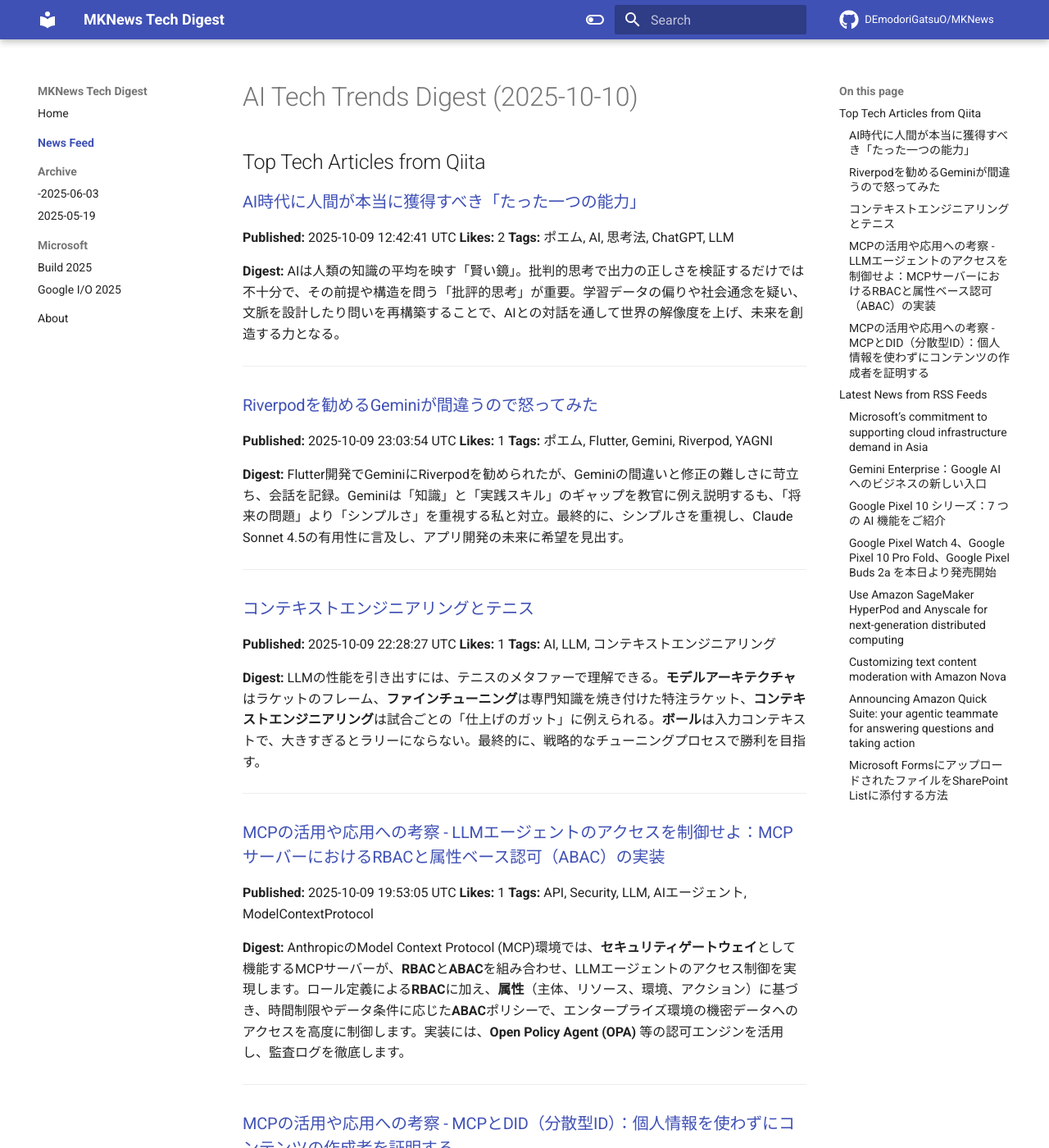
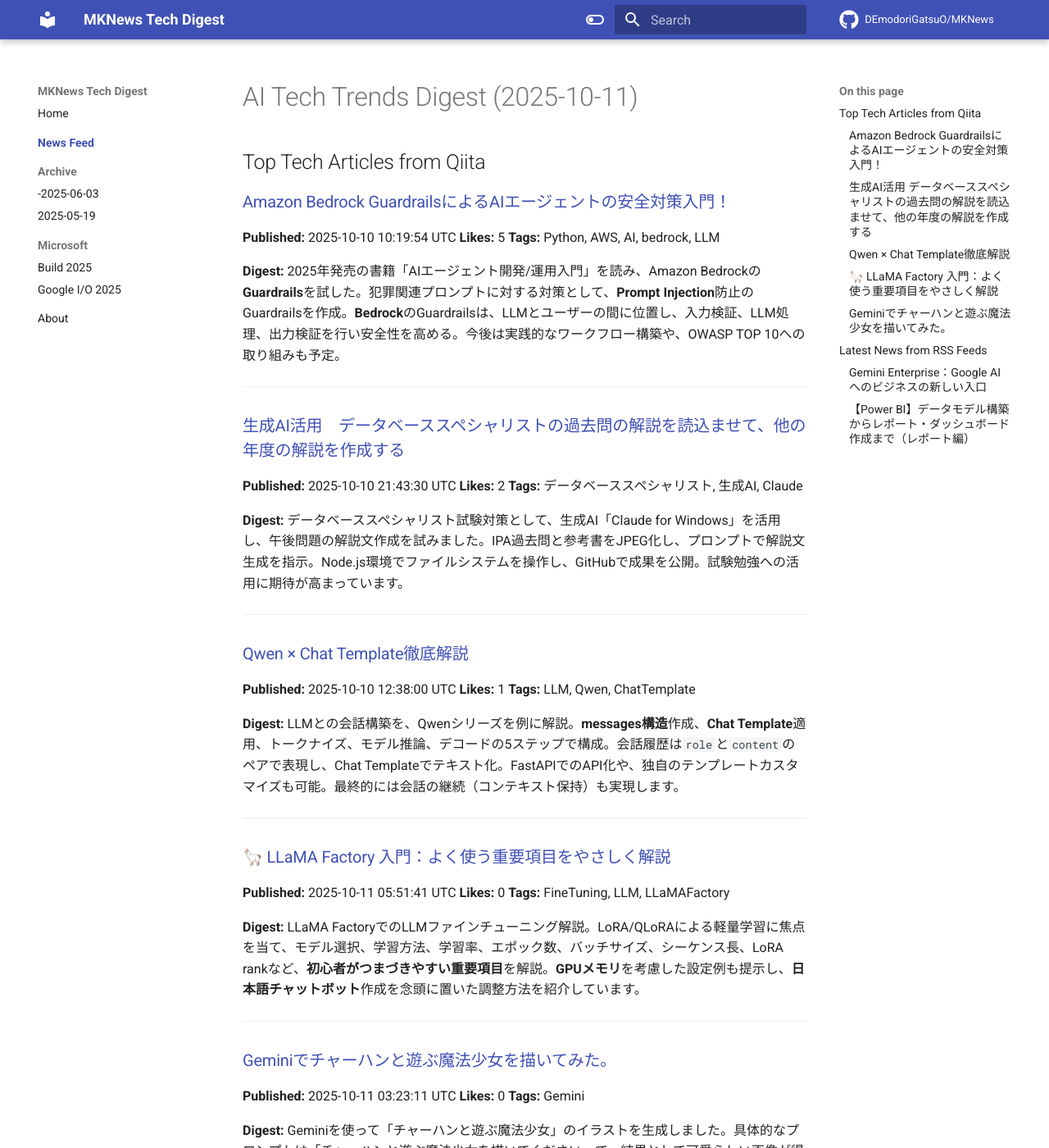
Before and after one commit to DEmodoriGatsuO/MKNews, an MkDocs documentation site: the page built from docs/news/index.md, in a window 1280 px wide and 1400 px high. Shown: the whole window at 82% size. Built offline with MkDocs 1.6.1 and Material for MkDocs 9.7.7, drawn with Linux system fonts in a browser that asks for light colours; comment, search, counter and statistics services are not loaded; some of the changed text lies outside the part shown.

Commit message:
Automated AI Tech Digest - 2025-10-11

```diff
--- a/docs/news/index.md
+++ b/docs/news/index.md
@@ -1,71 +1,61 @@
-# AI Tech Trends Digest (2025-10-10)
+# AI Tech Trends Digest (2025-10-11)
 
 
 ## Top Tech Articles from Qiita
 
 
-### [AI時代に人間が本当に獲得すべき「たった一つの能力」](https://qiita.com/makotosaekit/items/57e27c8c9eaefa06e182)
-**Published:** 2025-10-09 12:42:41 UTC
-**Likes:** 2
-**Tags:** ポエム, AI, 思考法, ChatGPT, LLM
+### [Amazon Bedrock GuardrailsによるAIエージェントの安全対策入門！](https://qiita.com/eno49conan/items/e4ca8be64afb984c5a68)
+**Published:** 2025-10-10 10:19:54 UTC
+**Likes:** 5
+**Tags:** Python, AWS, AI, bedrock, LLM
 
 **Digest:**
-AIは人類の知識の平均を映す「賢い鏡」。批判的思考で出力の正しさを検証するだけでは不十分で、その前提や構造を問う「批評的思考」が重要。学習データの偏りや社会通念を疑い、文脈を設計したり問いを再構築することで、AIとの対話を通して世界の解像度を上げ、未来を創造する力となる。
+2025年発売の書籍「AIエージェント開発/運用入門」を読み、Amazon Bedrockの**Guardrails**を試した。犯罪関連プロンプトに対する対策として、**Prompt Injection**防止のGuardrailsを作成。**Bedrock**のGuardrailsは、LLMとユーザーの間に位置し、入力検証、LLM処理、出力検証を行い安全性を高める。今後は実践的なワークフロー構築や、OWASP TOP 10への取り組みも予定。
 
 ---
 
-### [Riverpodを勧めるGeminiが間違うので怒ってみた](https://qiita.com/yniji/items/1b86ada6a25d4e470724)
-**Published:** 2025-10-09 23:03:54 UTC
-**Likes:** 1
-**Tags:** ポエム, Flutter, Gemini, Riverpod, YAGNI
+### [生成AI活用　データベーススペシャリストの過去問の解説を読込ませて、他の年度の解説を作成する](https://qiita.com/RYA234/items/4101ab27d285cf902f80)
+**Published:** 2025-10-10 21:43:30 UTC
+**Likes:** 2
+**Tags:** データベーススペシャリスト, 生成AI, Claude
 
 **Digest:**
-Flutter開発でGeminiにRiverpodを勧められたが、Geminiの間違いと修正の難しさに苛立ち、会話を記録。Geminiは「知識」と「実践スキル」のギャップを教官に例え説明するも、「将来の問題」より「シンプルさ」を重視する私と対立。最終的に、シンプルさを重視し、Claude Sonnet 4.5の有用性に言及し、アプリ開発の未来に希望を見出す。
+データベーススペシャリスト試験対策として、生成AI「Claude for Windows」を活用し、午後問題の解説文作成を試みました。IPA過去問と参考書をJPEG化し、プロンプトで解説文生成を指示。Node.js環境でファイルシステムを操作し、GitHubで成果を公開。試験勉強への活用に期待が高まっています。
 
 ---
 
-### [コンテキストエンジニアリングとテニス](https://qiita.com/s-age/items/e7659120dcaece4b7688)
-**Published:** 2025-10-09 22:28:27 UTC
+### [Qwen × Chat Template徹底解説](https://qiita.com/softbase/items/cdb5087005cf92ffd6ab)
+**Published:** 2025-10-10 12:38:00 UTC
 **Likes:** 1
-**Tags:** AI, LLM, コンテキストエンジニアリング
+**Tags:** LLM, Qwen, ChatTemplate
 
 **Digest:**
-LLMの性能を引き出すには、テニスのメタファーで理解できる。**モデルアーキテクチャ**はラケットのフレーム、**ファインチューニング**は専門知識を焼き付けた特注ラケット、**コンテキストエンジニアリング**は試合ごとの「仕上げのガット」に例えられる。**ボール**は入力コンテキストで、大きすぎるとラリーにならない。最終的に、戦略的なチューニングプロセスで勝利を目指す。
+LLMとの会話構築を、Qwenシリーズを例に解説。**messages構造**作成、**Chat Template**適用、トークナイズ、モデル推論、デコードの5ステップで構成。会話履歴は`role`と`content`のペアで表現し、Chat Templateでテキスト化。FastAPIでのAPI化や、独自のテンプレートカスタマイズも可能。最終的には会話の継続（コンテキスト保持）も実現します。
 
 ---
 
-### [MCPの活用や応用への考察 - LLMエージェントのアクセスを制御せよ：MCPサーバーにおけるRBACと属性ベース認可（ABAC）の実装](https://qiita.com/555hamano/items/045655b0ea8fc65705ea)
-**Published:** 2025-10-09 19:53:05 UTC
-**Likes:** 1
-**Tags:** API, Security, LLM, AIエージェント, ModelContextProtocol
+### [🦙 LLaMA Factory 入門：よく使う重要項目をやさしく解説](https://qiita.com/softbase/items/b6227587a072ae577d5f)
+**Published:** 2025-10-11 05:51:41 UTC
+**Likes:** 0
+**Tags:** FineTuning, LLM, LLaMAFactory
 
 **Digest:**
-AnthropicのModel Context Protocol (MCP)環境では、**セキュリティゲートウェイ**として機能するMCPサーバーが、**RBAC**と**ABAC**を組み合わせ、LLMエージェントのアクセス制御を実現します。ロール定義による**RBAC**に加え、**属性**（主体、リソース、環境、アクション）に基づき、時間制限やデータ条件に応じた**ABAC**ポリシーで、エンタープライズ環境の機密データへのアクセスを高度に制御します。実装には、**Open Policy Agent (OPA)** 等の認可エンジンを活用し、監査ログを徹底します。
+LLaMA FactoryでのLLMファインチューニング解説。LoRA/QLoRAによる軽量学習に焦点を当て、モデル選択、学習方法、学習率、エポック数、バッチサイズ、シーケンス長、LoRA rankなど、**初心者がつまづきやすい重要項目**を解説。**GPUメモリ**を考慮した設定例も提示し、**日本語チャットボット**作成を念頭に置いた調整方法を紹介しています。
 
 ---
 
-### [MCPの活用や応用への考察 - MCPとDID（分散型ID）：個人情報を使わずにコンテンツの作成者を証明する](https://qiita.com/555hamano/items/669b520016202a745a9c)
-**Published:** 2025-10-09 19:35:09 UTC
-**Likes:** 1
-**Tags:** API, Security, LLM, AIエージェント, ModelContextProtocol
+### [Geminiでチャーハンと遊ぶ魔法少女を描いてみた。](https://qiita.com/nori-channel/items/45c87a69da0235ca64b1)
+**Published:** 2025-10-11 03:23:11 UTC
+**Likes:** 0
+**Tags:** Gemini
 
 **Digest:**
-AnthropicのMCPは、LLMの推論能力を補強する際の信頼性を重視し、**DID（分散型ID）**を活用して、個人情報を開示せずにコンテンツの作成者を証明します。**デジタル署名**と**検証可能な資格情報（VC）**を組み合わせることで、プライバシーを保護しつつ、専門性や所属などの属性をLLMに提供。これにより、信頼性の高いコンテキスト供給と、提供者の自律的なデータ管理を実現します。
+Geminiを使って「チャーハンと遊ぶ魔法少女」のイラストを生成しました。具体的なプロンプトは「チャーハンと遊ぶ魔法少女を描いてください」で、結果として可愛らしい画像が得られました。この試みが、何かの役に立つことを願っています。
 
 ---
 
 ## Latest News from RSS Feeds
 
-
-### [Microsoft’s commitment to supporting cloud infrastructure demand in Asia](https://azure.microsoft.com/en-us/blog/microsofts-commitment-to-supporting-cloud-infrastructure-demand-in-asia/)
-**Source:** Azure AI Blog
-**Published:** 2025-10-09 15:00:00 UTC
-**Tags:** AI + machine learning, DevOps, Internet of things, AI, Datacenter, Microsoft Cloud Adoption Framework
-
-**Digest:**
-マイクロソフトはアジアのデジタル変革を支援するため、クラウドインフラを拡充。2025年にマレーシアとインドネシアで、2026年にはインドと台湾でもデータセンターを開設予定です。マレーシアには「Southeast Asia 3」も計画。AIインフラへの巨額投資で、企業がデータ活用し成長できるよう支援します。日本、韓国、インドでもデータセンターを展開し、マルチリージョン戦略を推奨、コスト最適化と成長を後押しします。
-
----
 
 ### [Gemini Enterprise：Google AI へのビジネスの新しい入口](https://blog.google/intl/ja-jp/company-news/technology/gemini-enterprisegoogle-ai/)
 **Source:** Google Japan Blog
@@ -73,66 +63,16 @@
 **Tags:** Google Cloud
 
 **Digest:**
-Google Cloudは2025年、好調な売上を記録。年間売上高は500億ドルを突破し、13の製品が10億ドル超えの収益を達成しました。特にAI製品が成長を牽引し、顧客の65%がGoogleのAI製品を利用。この成長を背景に、さらなる事業拡大を目指しています。
+2025年のGoogle Cloudは好調で、年間の売上高が500億ドルを突破しました。13の製品ラインナップが年間10億ドル以上の収益を上げ、AI製品がその成長を牽引しています。顧客の65%がGoogleのAI製品を採用し、目覚ましい成長を見せています。
 
 ---
 
-### [Google Pixel 10 シリーズ：7 つの AI 機能をご紹介](https://blog.google/intl/ja-jp/products/devices-services/google-pixel-10-ai-features-updates/)
-**Source:** Google Japan Blog
-**Published:** 2025-10-09 10:00:00 UTC
-**Tags:** Pixel
+### [【Power BI】データモデル構築からレポート・ダッシュボード作成まで（レポート編）](https://blog.jbs.co.jp/entry/2025/10/10/152019)
+**Source:** JBS Blog
+**Published:** 2025-10-10 06:20:19 UTC
+**Tags:** Power BI
 
 **Digest:**
-Google Pixel 10シリーズで利用できるAI機能を紹介。アプリを横断する**リマインダー**や、**スマートな整理**機能など、生活を便利にする様々な機能が搭載される予定です。AIによる**高度なアシスタント**機能にも期待が高まります。
+Microsoft Fabricのウェアハウスデータを用いたPower BI分析環境構築、今回はレポート編です。売上パフォーマンスと在庫最適化の2つの視点から、レポート設計と作成方法を解説。データモデル構築に続き、前回用いたダミーデータを利用し、実践的なステップを紹介します。Power BIで効果的なデータ分析を実現しましょう。
 
 ---
-
-### [Google Pixel Watch 4、Google Pixel 10 Pro Fold、Google Pixel Buds 2a を本日より発売開始](https://blog.google/intl/ja-jp/feed/pixel-watch-4-pixel-10-pro-fold-pixel-buds-2a-available-now/)
-**Source:** Google Japan Blog
-**Published:** 2025-10-09 09:00:00 UTC
-**Tags:** Pixel
-
-**Digest:**
-本日、Google Pixel Watch 4、Pixel 10 Pro Fold、Pixel Buds 2a が発売開始されました。Pixel Watch 4 は AI で賢く、健康管理が充実、デザインも刷新され、業界初のドーム型 Actua 360 ディスプレイを搭載。各製品の詳細は、公式サイトをご確認ください。
-
----
-
-### [Use Amazon SageMaker HyperPod and Anyscale for next-generation distributed computing](https://aws.amazon.com/blogs/machine-learning/use-amazon-sagemaker-hyperpod-and-anyscale-for-next-generation-distributed-computing/)
-**Source:** AWS ML Blog
-**Published:** 2025-10-09 21:52:24 UTC
-**Tags:** Advanced (300), Amazon Machine Learning, Amazon SageMaker Autopilot, Amazon SageMaker HyperPod, Artificial Intelligence, Expert (400), Generative AI, PyTorch on AWS, Technical How-to
-
-**Digest:**
-Amazon SageMaker HyperPodとAnyscaleの統合は、大規模AIモデルの効率的運用を支援します。SageMaker HyperPodは、GPUクラスタの堅牢なインフラを提供し、RayTurboは高速データ処理と最適化されたリソース利用を実現。この組み合わせにより、AIプロジェクトの期間短縮、コスト削減、データサイエンティストの生産性向上を実現し、大規模言語モデルの学習や推論に最適です。
-
----
-
-### [Customizing text content moderation with Amazon Nova](https://aws.amazon.com/blogs/machine-learning/customizing-text-content-moderation-with-amazon-nova/)
-**Source:** AWS ML Blog
-**Published:** 2025-10-09 21:47:08 UTC
-**Tags:** Amazon Nova, Amazon SageMaker AI, Technical How-to
-
-**Digest:**
-Amazon Novaを活用したコンテンツモデレーションカスタマイズを紹介。ルールベースや汎用AIの課題を解決し、ドメイン特化の学習で精度向上を実現。独自のデータセットで微調整し、F1スコアを最大9.2%改善。Nova Liteは低コストで、組織のポリシーに沿った効率的な運用を可能にします。
-
----
-
-### [Announcing Amazon Quick Suite: your agentic teammate for answering questions and taking action](https://aws.amazon.com/blogs/aws/reimagine-the-way-you-work-with-ai-agents-in-amazon-quick-suite/)
-**Source:** AWS News Blog
-**Published:** 2025-10-09 15:42:04 UTC
-**Tags:** Amazon QuickSight, Announcements, Artificial Intelligence, Business Intelligence, Generative AI, Generative BI, Launch, News
-
-**Digest:**
-Amazon が新サービス「Quick Suite」を発表。AI を活用し、データ分析、ビジネスインテリジェンス、自動化を単一ワークスペースで実現。自然言語で質問し、企業内外の情報を迅速に検索、可視化。Quick Index で情報基盤を構築し、Quick Research で高度な分析、Quick Flows/Automate で業務を自動化します。QuickSight は BI 機能を提供。
-
----
-
-### [Microsoft FormsにアップロードされたファイルをSharePoint Listに添付する方法](https://blog.jbs.co.jp/entry/2025/10/10/103532)
-**Source:** JBS Blog
-**Published:** 2025-10-10 01:35:32 UTC
-**Tags:** Forms, SharePointリスト, Power Automate
-
-**Digest:**
-業務の質問や報告は複数のチャネルから届き、情報整理や対応漏れが課題に。Microsoft Formsで質問を受け付け、Power AutomateでSharePoint Listに自動登録する仕組みを構築し、解決を図ります。画像やファイル添付もスムーズに管理し、Forms、Power Automate、SharePoint Listを連携して質問受付から回答管理する方法を解説します。
-
----
```
